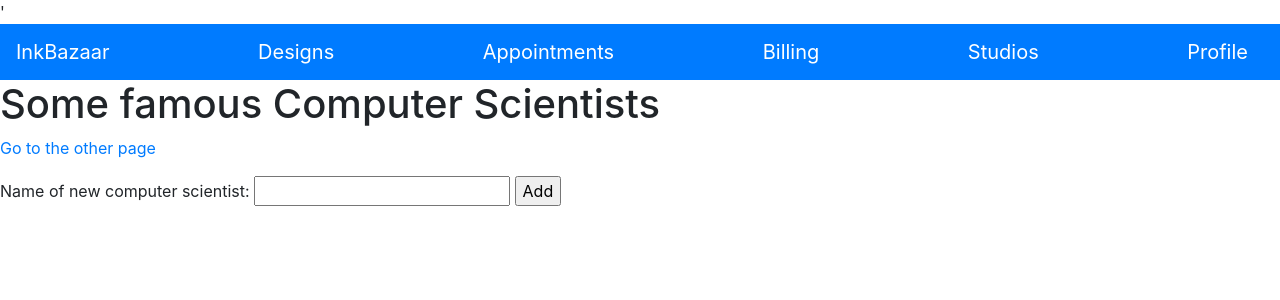
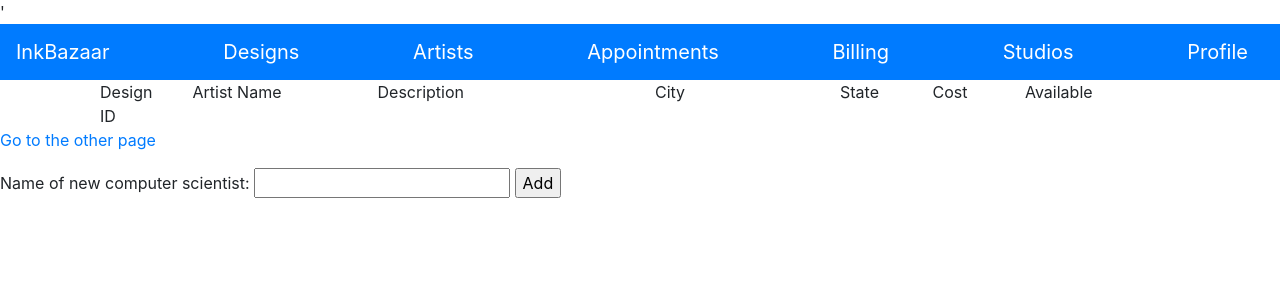
Before and after one commit to DylanGnatz/ink-bazaar, a Flask app: template webserver/templates/designs.html in a window 1280 px wide. Shown: the top 300 px of the page. Run offline with Flask 2, Linux system fonts and the light colour scheme; the template is opened without the code that fills it, so the values that code supplies are empty; parts of the project's set-up code (start-up, migrations or seed data) failed here and were passed over; some libraries are stand-ins or nearby versions.

Commit message:
added rendering for designs, artists, studios

```diff
--- a/webserver/server.py
+++ b/webserver/server.py
@@ -171,10 +171,20 @@ def designs():
   # example of a database query
   #
   cursor = g.conn.execute(sqlquery)
-  designs = []
+  designs = {}
   for result in cursor:
-    designs.append(result)  # can also be accessed using result[0]
+    design = {
+    'id': result[0],
+    'name': result[1],
+    'desc': result[2],
+    'city': result[3],
+    'state': result[4],
+    'cost': result[5],
+    'available': result[6],
+    }
+    designs[result[0]] = design
   cursor.close()
+  print(designs)
   context = dict(data = designs)
   return render_template("designs.html", **context)
 
@@ -187,9 +197,16 @@ def artists():
   # example of a database query
   #
   cursor = g.conn.execute(sqlquery)
-  artists = []
+  artists = {}
   for result in cursor:
-    artists.append(result)  # can also be accessed using result[0]
+    artist = {
+    'id': result[0],
+    'name': result[1],
+    'city': result[2],
+    'state': result[3],
+    'bio': result[4]
+    }
+    artists[result[0]] = artist
   cursor.close()
   context = dict(data = artists)
   return render_template("artists.html", **context)
@@ -203,9 +220,16 @@ def studios():
   # example of a database query
   #
   cursor = g.conn.execute(sqlquery)
-  studios = []
+  studios = {}
   for result in cursor:
-    studios.append(result)  # can also be accessed using result[0]
+    studio = {
+    'id': result[0],
+    'address': result[1],
+    'city': result[2],
+    'state': result[3],
+    'zip': result[4]
+    }
+    studios[result[1]] = studio
   cursor.close()
   context = dict(data = studios)
   return render_template("studios.html", **context)
--- /dev/null
+++ b/webserver/static/main.css
@@ -0,0 +1,3 @@
+.lightgrey{
+    color: lightgrey;
+}
--- a/webserver/templates/designs.html
+++ b/webserver/templates/designs.html
@@ -1,35 +1,66 @@
 {% extends "index.html" %}
 
 {% block content %}
+<script>
+  var data = {{ data|tojson }};
+  console.log(data);
+</script>
 <script type="text/javascript" src="{{ url_for('static', filename = 'designs.js') }}"></script>
 
+    <div class="container-fluid">
 
-    <script>
-        let data = {{data|tojson}}
-            console.log(data)
-    </script>
-<div class="container-fluid">
         <div class="row">
-        <div class = "col-sm-3">
-            <br>
-            <div id="salespeople"></div>
+            <div class = "col-sm-1">
+                Design ID
+            </div>
+            <div class = "col-sm-2">
+                Artist Name
             </div>
             <div class = "col-sm-3">
-            <br>
-            <div id="clients"></div>
+                Description
             </div>
             <div class = "col-sm-2">
-            <br>
-            <div id="reamnumber"></div>
+                City
             </div>
             <div class = "col-sm-1">
-            <br>
-            <div id="deletebuttons"></div>
+                State
+            </div>
+            <div class = "col-sm-1">
+                Cost
+            </div>
+            <div class = "col-sm-1">
+                Available
+            </div>
+        </div>
+        </div>
+            {% for k,v in data.items() %}
+            <div class="row">
+            <div class = "col-sm-1">
+                {{v.id}}
+            </div>
+            <div class = "col-sm-2">
+                {{v.name}}
+            </div>
+            <div class = "col-sm-3">
+                {{v.desc}}
+            </div>
+            <div class = "col-sm-2">
+                {{v.city}}
+            </div>
+            <div class = "col-sm-1">
+                {{v.state}}
+            </div>
+            <div class = "col-sm-1">
+                {{v.cost}}
+            </div>
+            <div class = "col-sm-1">
+                {{v.available}}
+            </div>
             </div>
 
-    </div>
-    {% for n in data %}
-    <div>{{n}}</div>
             {% endfor %}
         </div>
+    </div>
+
+
 {% endblock %}
--- a/webserver/templates/index.html
+++ b/webserver/templates/index.html
@@ -27,19 +27,16 @@
   <nav class="navbar navbar-expand-lg navbar-dark bg-primary justify-content-between">
         <a class="navbar-brand" href="/"> InkBazaar</a>
         <a class="navbar-brand" href="/designs"> Designs</a>
+        <a class="navbar-brand" href="/artists"> Artists</a>
         <a class="navbar-brand" href="/appointments"> Appointments</a>
         <a class="navbar-brand" href="/billing"> Billing</a>
         <a class="navbar-brand" href="/studios"> Studios</a>
         <a class="navbar-brand" href="/profile"> Profile</a>
 
     </nav>
-  <h1>Some famous Computer Scientists</h1>
-  <div>{{data}}</div>
-
-  <div>
-    {% for n in data %}
-    <div>{{n}}</div>
-    {% endfor %}
+  <div class="container">
+        {% block content %}
+        {% endblock %}
   </div>
 
 <p><a href="another">Go to the other page</a></p>
```
Also changed, not shown: webserver/static/designs.js (+2 -26 lines), webserver/templates/artists.html (+48 -5 lines), webserver/templates/studios.html (+48 -5 lines), webserver/static/artists.js (added), webserver/static/studios.js (added). Lines whose indentation alone changed are shown as unchanged.
